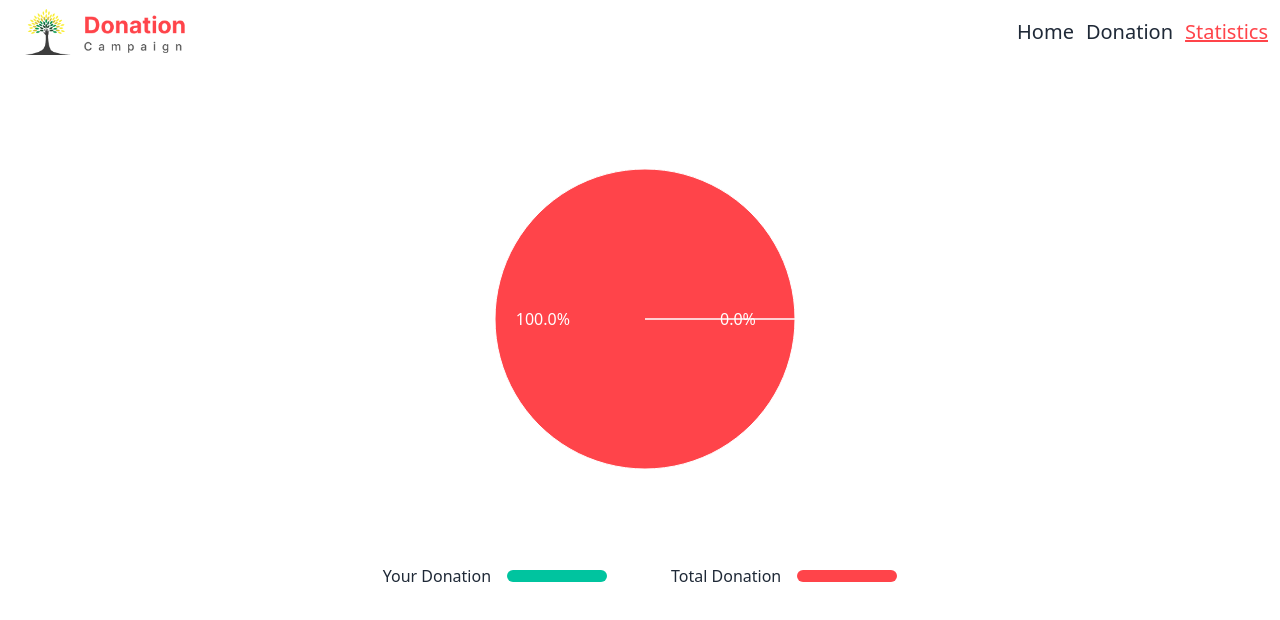
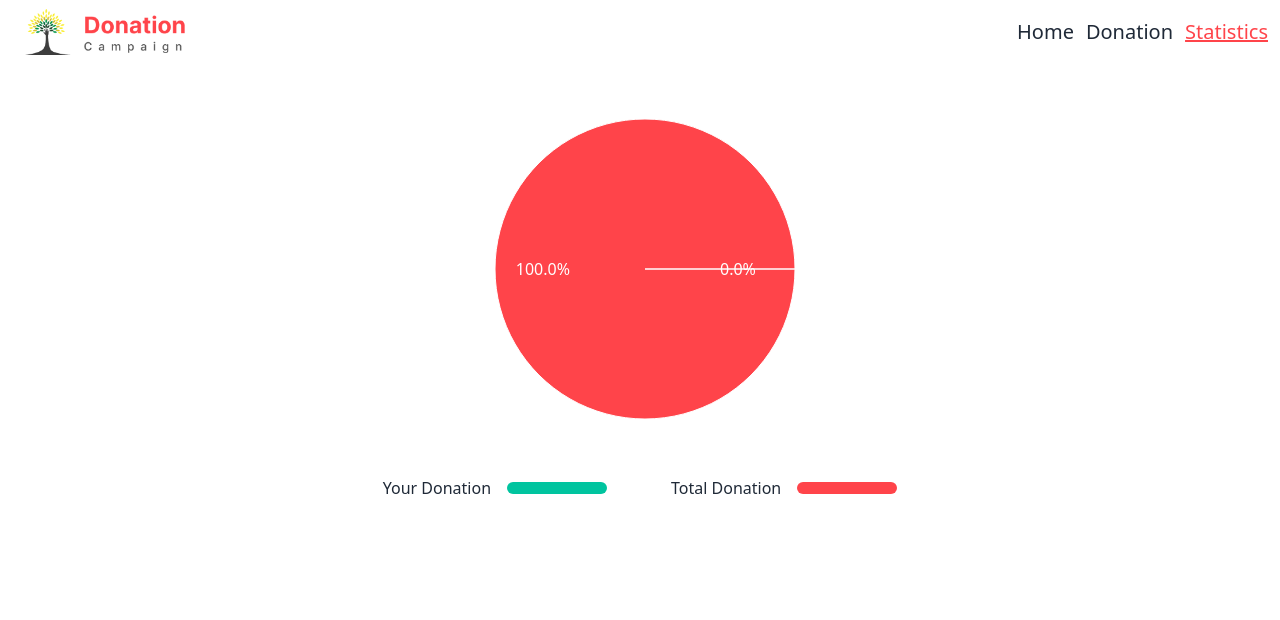
Before and after one commit to rashidsarkar/Donation-Camping--a8, a React (Vite) app: page /statistics in a window 1280 px wide. Shown: the top 620 px of the page. Built offline with nearby package versions, Linux system fonts and the light colour scheme.

Commit message:
Complete project development and documentation

```diff
--- a/src/Components/Banner/Banner.jsx
+++ b/src/Components/Banner/Banner.jsx
@@ -4,8 +4,8 @@ function Banner({ setCategoryName }) {
   const [searchInput, setSearchInput] = useState("");
 
   const handleSearch = () => {
-    // Call the setCategoryName function with the search input value
     setCategoryName(searchInput);
+    setSearchInput("");
   };
 
   return (
--- a/src/Components/Navbar/Navbar.jsx
+++ b/src/Components/Navbar/Navbar.jsx
@@ -42,7 +42,6 @@ function Navbar() {
                 >
                   Statistics
                 </NavLink>
-                ;
               </li>
             </ul>
           </div>
--- a/src/Pages/Donation.jsx
+++ b/src/Pages/Donation.jsx
@@ -20,7 +20,7 @@ function Donation() {
 
   return (
     <div>
-      <div className="grid gap-4 lg:grid-cols-2">
+      <div className="grid gap-4 mt-3 lg:grid-cols-2">
         {isShow
           ? donations.map((item) => (
               <MyDonationCard
--- a/src/Pages/Statistics.jsx
+++ b/src/Pages/Statistics.jsx
@@ -53,23 +53,21 @@ function Statistics() {
     }
   }, [contestApiValue, donations]);
 
-  console.log(totalDonation, myDonation);
-  const totalPercentage = (totalDonation / (totalDonation + myDonation)) * 100;
-  const myPercentage = (myDonation / (totalDonation + myDonation)) * 100;
+  const data = [
+    { name: "totalDonation", value: totalDonation - myDonation },
+    { name: "myDonation", value: myDonation },
+  ];
 
-  const data = [
-    { name: "totalDonation", value: totalPercentage },
-    { name: "myDonation", value: myPercentage },
-  ];
-  console.log(totalPercentage, myPercentage);
   return (
-    <div>
+    <>
       <div className="flex justify-center">
-        <PieChart width={500} height={500}>
+        <div className="container px-4 mx-auto sm:px-6 md:px-8">
+          <div className="max-w-screen-md mx-auto">
+            <PieChart width={400} height={400} className="mx-auto">
               <Pie
                 data={data}
-            cx={250}
-            cy={250}
+                cx={200}
+                cy={200}
                 labelLine={false}
                 label={renderCustomizedLabel}
                 outerRadius={150}
@@ -86,8 +84,10 @@ function Statistics() {
               </Pie>
             </PieChart>
           </div>
-      <div className="flex items-center justify-center gap-16">
-        <div className="flex items-center gap-4 ">
+        </div>
+      </div>
+      <div className="grid items-center justify-center grid-cols-2 gap-3 p-3 lg:flex lg:gap-16">
+        <div className="flex items-center gap-4">
           <p>Your Donation</p>
           <div className="w-[100px] h-[12px] rounded-xl bg-[#00C49F]"></div>
         </div>
@@ -96,7 +96,7 @@ function Statistics() {
           <div className="w-[100px] h-[12px] rounded-xl bg-[#FF444A]"></div>
         </div>
       </div>
-    </div>
+    </>
   );
 }
 
```
Lines whose indentation alone changed are shown as unchanged.
